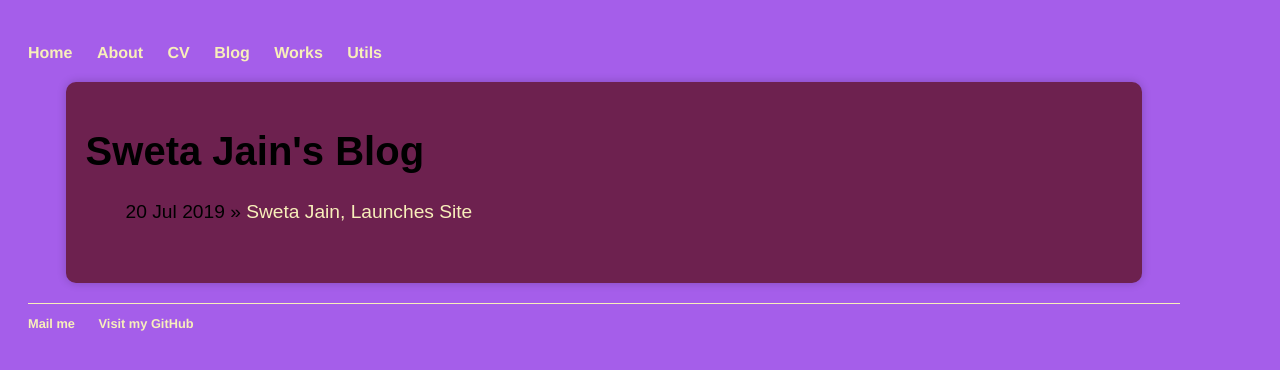
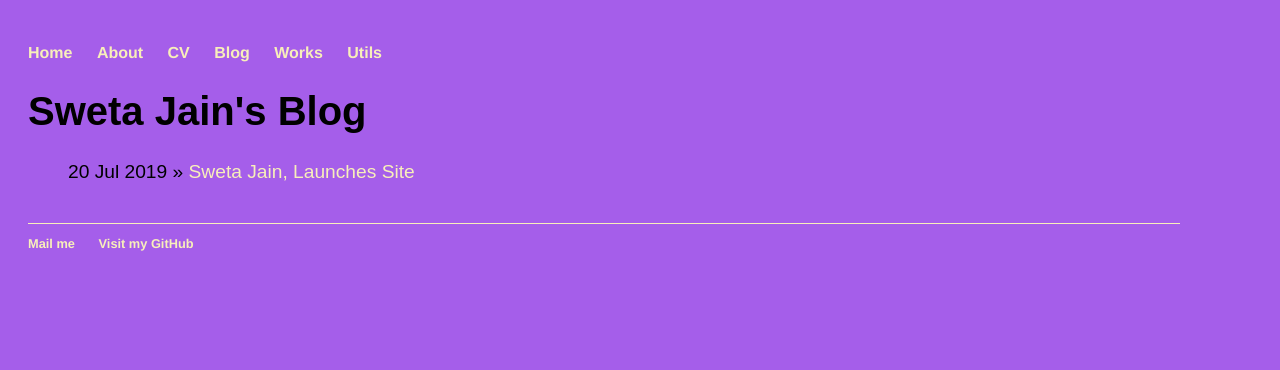
Before and after one commit to SwetaTheBest/swetathebest.github.io, a Jekyll site: the page built from blog/index.html, in a window 1280 px wide. Shown: the top 370 px of the page. Built offline with Jekyll 4.4.1, drawn with Linux system fonts in a browser that asks for light colours.

Commit message:
Update default.html

```diff
--- a/_layouts/default.html
+++ b/_layouts/default.html
@@ -16,7 +16,7 @@
 				<li><a href="/utils">Utils</a></li>
 	    		</ul>
 			</nav>
-			<div class="container">
+			<div class="main_container">
 
 			{{ content }}
 
```
